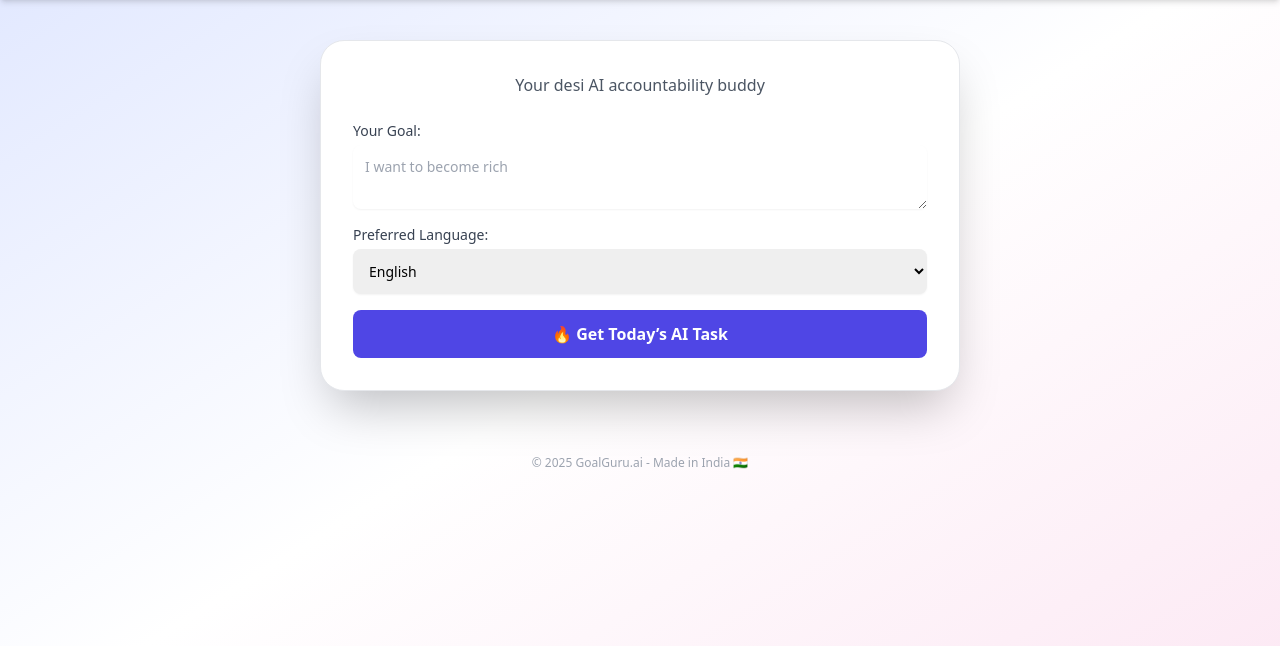
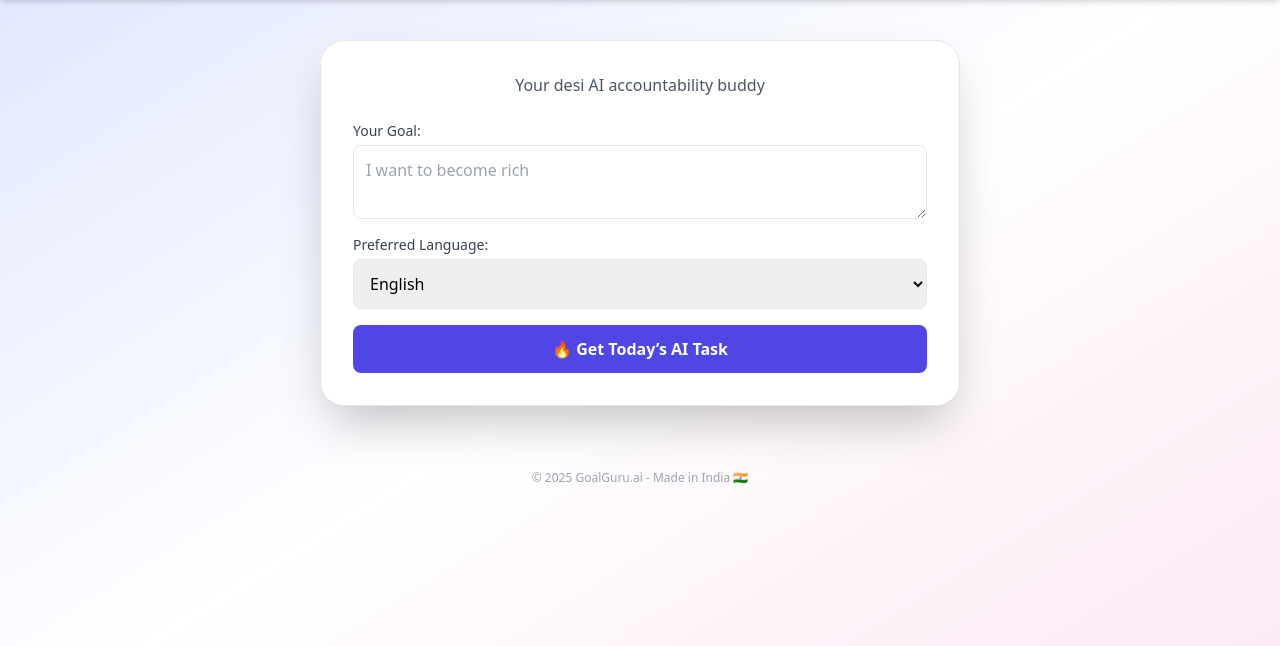
Before and after one commit to Vishalsnw/GoalGuru, a Flask app: page / in a window 1280 px wide. Shown: the part 64-710 px from the top of the page. Run offline with Flask 3, Linux system fonts and the light colour scheme; some libraries are stand-ins or nearby versions.

Commit message:
Update index.html

```diff
--- a/templates/index.html
+++ b/templates/index.html
@@ -33,177 +33,152 @@
       <div class="relative group">
         <button class="text-sm font-medium hover:underline">☰ Menu</button>
         <div class="absolute right-0 mt-2 hidden group-hover:block bg-white text-gray-700 shadow-lg rounded-md overflow-hidden z-20">
-          <button class="block w-full px-4 py-2 text-sm hover:bg-indigo-100" onclick="scrollToSection('goalForm')">Set Goal</button>
-          <button class="block w-full px-4 py-2 text-sm hover:bg-indigo-100" onclick="scrollToSection('savedInfo')">Progress</button>
-          <button class="block w-full px-4 py-2 text-sm hover:bg-indigo-100" onclick="scrollToSection('calendar')">Calendar</button>
+          <button class="w-full px-4 py-2 text-sm hover:bg-indigo-100" onclick="scrollToSection('goalForm')">Set Goal</button>
+          <button class="w-full px-4 py-2 text-sm hover:bg-indigo-100" onclick="scrollToSection('savedInfo')">Progress</button>
         </div>
       </div>
     </div>
   </header>
 
-  <!-- Main Content -->
   <main class="max-w-2xl mx-auto px-4 py-10">
-    <div class="bg-white shadow-2xl rounded-3xl p-8 w-full space-y-6 border border-gray-200">
+    <div class="bg-white shadow-2xl rounded-3xl p-8 space-y-6 border border-gray-200">
       <p class="text-center text-gray-600 text-sm sm:text-base">Your desi AI accountability buddy</p>
 
-      <!-- Saved Info -->
-      <div id="savedInfo" class="hidden bg-gray-50 p-4 rounded-xl text-sm border border-gray-200 space-y-2">
-        <p class="text-gray-700"><strong>Your Goal:</strong> <span id="savedGoalText"></span></p>
-        <p class="text-gray-700"><strong>Language:</strong> <span id="savedLangText"></span></p>
-        <p class="text-gray-700"><strong>Progress:</strong> <span id="progressCount">0</span>/30 days</p>
+      <div id="savedInfo" class="hidden bg-gray-50 p-4 rounded-xl text-sm border space-y-2">
+        <p><strong>Your Goal:</strong> <span id="savedGoalText"></span></p>
+        <p><strong>Language:</strong> <span id="savedLangText"></span></p>
+        <p><strong>Progress:</strong> <span id="progressCount">0</span>/30</p>
         <div class="w-full bg-gray-200 rounded-full h-3">
           <div id="progressBar" class="bg-indigo-500 h-3 rounded-full" style="width: 0%"></div>
         </div>
-        <p id="encourage" class="text-green-600 font-medium pt-2 text-sm hidden">🔥 You're on fire! Keep going!</p>
+        <p id="encourage" class="text-green-600 font-medium text-sm hidden">🔥 You're on fire!</p>
       </div>
 
-      <!-- Goal Form -->
       <form id="goalForm" class="space-y-4" onsubmit="handleGoalSubmit(event)">
         <div>
           <label class="block text-sm font-medium text-gray-700">Your Goal:</label>
-          <textarea id="goalInput" required placeholder="I want to become rich" class="mt-1 block w-full rounded-lg border-gray-300 shadow-sm focus:border-indigo-500 focus:ring-indigo-500 text-sm p-3"></textarea>
+          <textarea id="goalInput" required placeholder="I want to become rich" class="mt-1 block w-full rounded-lg border p-3"></textarea>
         </div>
         <div>
           <label class="block text-sm font-medium text-gray-700">Preferred Language:</label>
-          <select id="langInput" required class="mt-1 block w-full rounded-lg border-gray-300 shadow-sm focus:border-indigo-500 focus:ring-indigo-500 text-sm p-3">
+          <select id="langInput" required class="mt-1 block w-full rounded-lg border p-3">
             <option value="english">English</option>
             <option value="hindi">हिंदी</option>
             <option value="marathi">मराठी</option>
           </select>
         </div>
-        <button id="submitBtn" type="submit" class="w-full bg-indigo-600 hover:bg-indigo-700 text-white font-semibold py-3 px-4 rounded-lg transition duration-200">
+        <button id="actionBtn" type="submit" class="w-full bg-indigo-600 hover:bg-indigo-700 text-white font-semibold py-3 rounded-lg transition duration-200">
           🔥 Get Today’s AI Task
         </button>
       </form>
 
-      <!-- Task Section -->
       <div id="taskSection" class="hidden">
-        <div class="bg-indigo-50 p-4 rounded-xl border border-indigo-200 mt-6">
-          <h3 class="text-lg font-semibold text-indigo-700 mb-2">🧠 Today's Task</h3>
-          <p class="text-gray-800" id="taskText"></p>
-          <div class="mt-4 flex flex-col sm:flex-row gap-3">
-            <button onclick="markCompleted()" class="bg-green-500 hover:bg-green-600 text-white text-sm py-2 px-3 rounded">✅ Mark as Done</button>
-            <button onclick="deleteGoal()" class="bg-red-500 hover:bg-red-600 text-white text-sm py-2 px-3 rounded">🗑️ Delete Goal</button>
+        <div class="bg-indigo-50 p-4 rounded-xl border space-y-4">
+          <h3 class="text-lg font-semibold text-indigo-700">🧠 Today's Task</h3>
+          <blockquote id="taskText" class="italic p-4 bg-white rounded-xl shadow border-l-4 border-indigo-500"></blockquote>
+          <div class="flex gap-3">
+            <button onclick="markCompleted()" class="bg-green-500 hover:bg-green-600 text-white py-2 px-4 rounded">✅ Mark Done</button>
+            <button onclick="deleteGoal()" class="bg-red-500 hover:bg-red-600 text-white py-2 px-4 rounded">🗑️ Reset</button>
           </div>
-          <button id="newTaskBtn" onclick="generateNewTask()" class="hidden mt-4 bg-indigo-600 text-white text-sm py-2 px-3 rounded hover:bg-indigo-700">🎯 Get Today's AI Task</button>
         </div>
         <div id="tauntBox" class="text-center text-red-600 text-sm font-medium mt-4"></div>
-      </div>
-
-      <!-- Calendar -->
-      <div id="calendar" class="mt-6 hidden text-center">
-        <p class="text-lg font-bold text-gray-700">📅 Progress Calendar (Coming Soon)</p>
       </div>
     </div>
   </main>
 
-  <!-- Footer -->
   <footer class="text-center text-xs text-gray-400 py-6">© 2025 GoalGuru.ai - Made in India 🇮🇳</footer>
 
-  <!-- Scripts -->
   <script>
-    const taunts = [
-      "Bhai task toh complete kar! 😑",
-      "Bas goal set kiya, karne ka kya?",
-      "AI bhi thak gaya tujhe dekh ke 🫠",
-      "Bina kaam ke dream sirf sapna hota hai 💥",
-      "Tu kare ya main karu? 😠"
-    ];
-
     function scrollToSection(id) {
       document.getElementById(id)?.scrollIntoView({ behavior: 'smooth' });
     }
 
     function hideSplash() {
-      const splash = document.getElementById("splashScreen");
-      splash.classList.add("opacity-0", "transition-opacity", "duration-700");
-      setTimeout(() => splash.remove(), 700);
+      document.getElementById("splashScreen").classList.add("opacity-0", "transition-opacity", "duration-700");
+      setTimeout(() => document.getElementById("splashScreen").remove(), 700);
     }
 
-    function showTaunt() {
-      const history = JSON.parse(localStorage.getItem("taunt_history") || "[]");
-      const available = taunts.filter(t => !history.includes(t));
-      let taunt = available.length ? available[Math.floor(Math.random() * available.length)] : taunts[0];
-      history.push(taunt);
-      localStorage.setItem("taunt_history", JSON.stringify(history));
-      document.getElementById("tauntBox").innerText = taunt;
-    }
-
-    function handleGoalSubmit(e) {
+    async function handleGoalSubmit(e) {
       e.preventDefault();
-      const goal = document.getElementById("goalInput").value.trim();
-      const lang = document.getElementById("langInput").value;
+      const goal = goalInput.value.trim();
+      const lang = langInput.value;
       if (!goal || !lang) return;
 
-      fetch("/", {
+      document.getElementById("loader").style.display = "flex";
+      // Save generically to localStorage
+      localStorage.setItem("goal", goal);
+      localStorage.setItem("lang", lang);
+
+      const resp = await fetch("/", {
         method: "POST",
         headers: { "Content-Type": "application/x-www-form-urlencoded" },
         body: `goal=${encodeURIComponent(goal)}&lang=${encodeURIComponent(lang)}`
-      }).then(() => location.reload());
+      });
+      const html = await resp.text();
+      document.open(); document.write(html); document.close();
     }
 
     function markCompleted() {
-      let progress = parseInt(localStorage.getItem("progress") || "0") + 1;
+      const progress = (parseInt(localStorage.getItem("progress")) || 0) + 1;
+      localStorage.setItem("progress", progress);
       localStorage.setItem("task_done", "yes");
-      localStorage.setItem("progress", progress);
-      alert(`✅ Task marked as done! Progress: ${progress}/30`);
-      document.getElementById("newTaskBtn").classList.remove("hidden");
+      alert(`✅ Progress: ${progress}/30`);
+      actionBtn.innerText = "🔥 Get New Task";
+      actionBtn.disabled = false;
+      tauntBox.innerText = "";
     }
 
     function deleteGoal() {
-      if (confirm("Are you sure you want to delete this goal and reset everything?")) {
-        localStorage.clear();
-        location.reload();
-      }
+      localStorage.clear();
+      location.reload();
     }
 
-    window.onload = function () {
+    window.onload = () => {
       const goal = localStorage.getItem("goal");
       const lang = localStorage.getItem("lang");
       const task = {{ task|tojson|default('null') }};
-      const taskDone = localStorage.getItem("task_done");
-      const progress = parseInt(localStorage.getItem("progress") || "0");
+      const done = localStorage.getItem("task_done");
+      const progress = parseInt(localStorage.getItem("progress") || 0);
 
-      if (goal) {
-        document.getElementById("savedInfo").classList.remove("hidden");
-        document.getElementById("savedGoalText").innerText = goal;
-        document.getElementById("goalInput").value = goal;
-      }
-
-      if (lang) {
-        document.getElementById("langInput").value = lang;
-        document.getElementById("savedLangText").innerText = lang;
-      }
-
-      if (progress > 0) {
-        document.getElementById("progressCount").innerText = progress;
-        document.getElementById("progressBar").style.width = `${(progress / 30) * 100}%`;
-        if (progress >= 3) document.getElementById("encourage").classList.remove("hidden");
+      if (goal && lang) {
+        savedInfo.classList.remove("hidden");
+        savedGoalText.innerText = goal;
+        savedLangText.innerText = lang;
+        progressCount.innerText = progress;
+        progressBar.style.width = `${(progress/30)*100}%`;
+        if (progress >= 3) encourage.classList.remove("hidden");
+        goalInput.value = goal;
+        langInput.value = lang;
       }
 
       if (task) {
+        taskText.innerText = task;
+        taskSection.classList.remove("hidden");
         localStorage.setItem("task", task);
         localStorage.setItem("task_done", "no");
       }
 
-      const savedTask = localStorage.getItem("task");
-      if (savedTask) {
-        document.getElementById("taskText").innerText = savedTask;
-        document.getElementById("taskSection").classList.remove("hidden");
+      if (done === "no") {
+        actionBtn.innerText = "⚠️ Complete current task first!";
+        actionBtn.disabled = true;
+        showTaunt();
+      } else {
+        actionBtn.innerText = "🔥 Get New Task";
+        actionBtn.disabled = false;
       }
 
-      if (taskDone === "no") {
-        document.getElementById("submitBtn").disabled = true;
-        document.getElementById("submitBtn").innerText = "⚠️ Complete current task first!";
-        showTaunt();
-      }
-
-      if (taskDone === "yes") {
-        document.getElementById("newTaskBtn").classList.remove("hidden");
+      if (!localStorage.getItem("task")) {
+        actionBtn.innerText = "🔥 Get Today’s AI Task";
+        actionBtn.disabled = false;
       }
 
       setTimeout(hideSplash, 6000);
     };
+
+    function showTaunt() {
+      const taunts = ["Bhai task toh complete kar! 😑","Bas goal set kiya?","AI bhi soch raha 🤨","Leke kya aya reh gya?","Ho gaya ab nahi?"];
+      tauntBox.innerText = taunts[Math.floor(Math.random()*taunts.length)];
+    }
   </script>
 </body>
-            </html>
+          </html>
```
